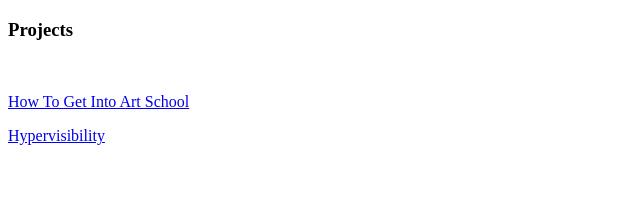
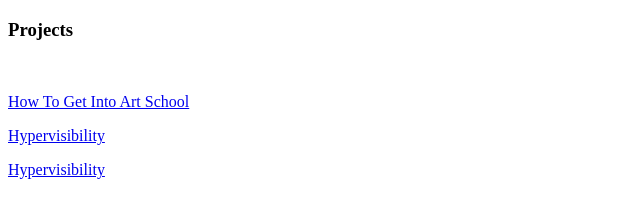
Before and after one commit to brandonsaloy/brandonsaloy.github.io, a plain HTML site: page index.html in a window 1280 px wide. Shown: the whole page, without its empty margins (0-640 px from the left). Drawn offline with Linux system fonts and the light colour scheme.

Commit message:
Add files via upload

```diff
--- a/index.html
+++ b/index.html
@@ -10,6 +10,7 @@
 <br>
 <p><a href="webdesign_final/index.html" >How To Get Into Art School</a></p>
 <p><a href="hypervisibility/index.html">Hypervisibility</a></p>
+<p><a href="regangood2.github.io/index.html">Hypervisibility</a></p>
 
 </body>
 </html>
```
